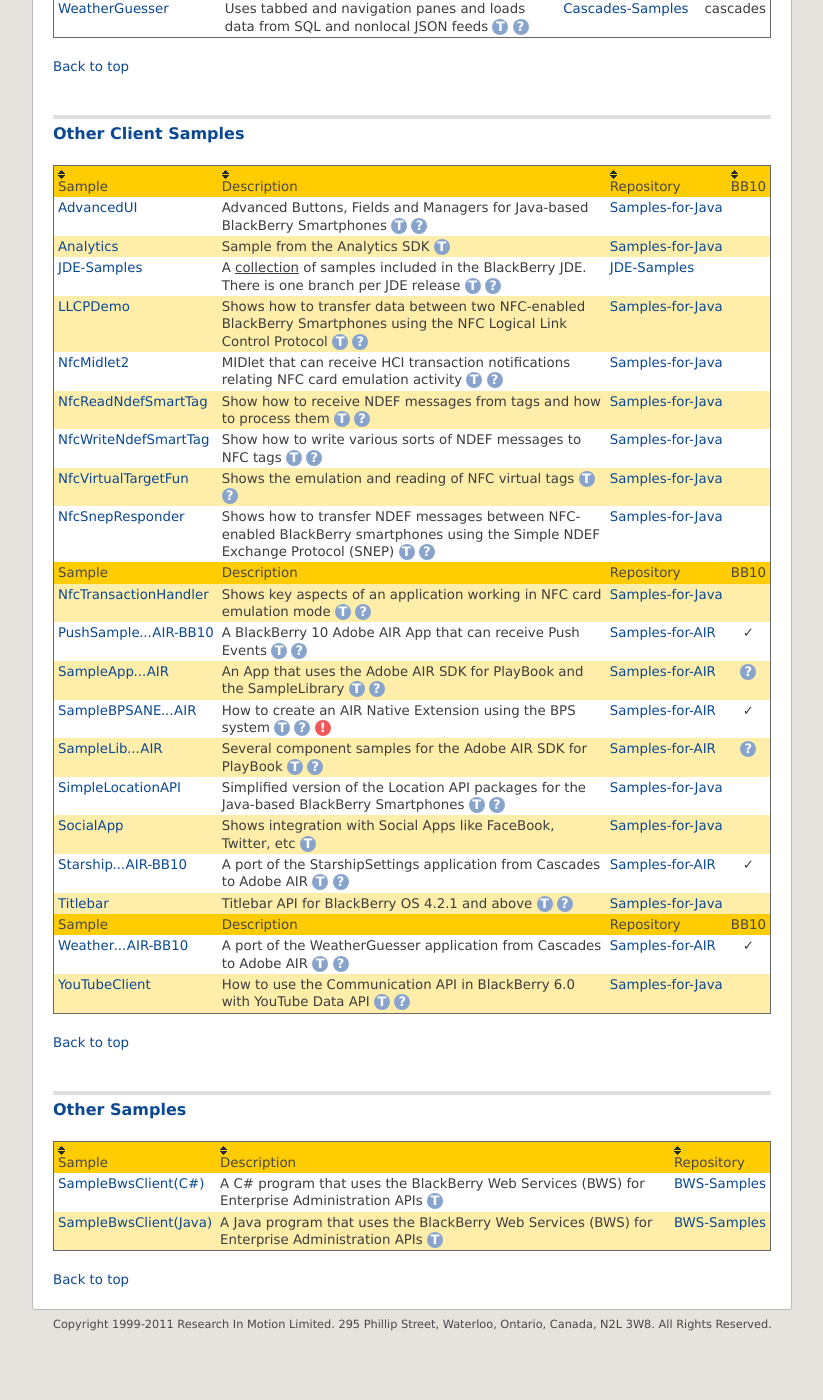
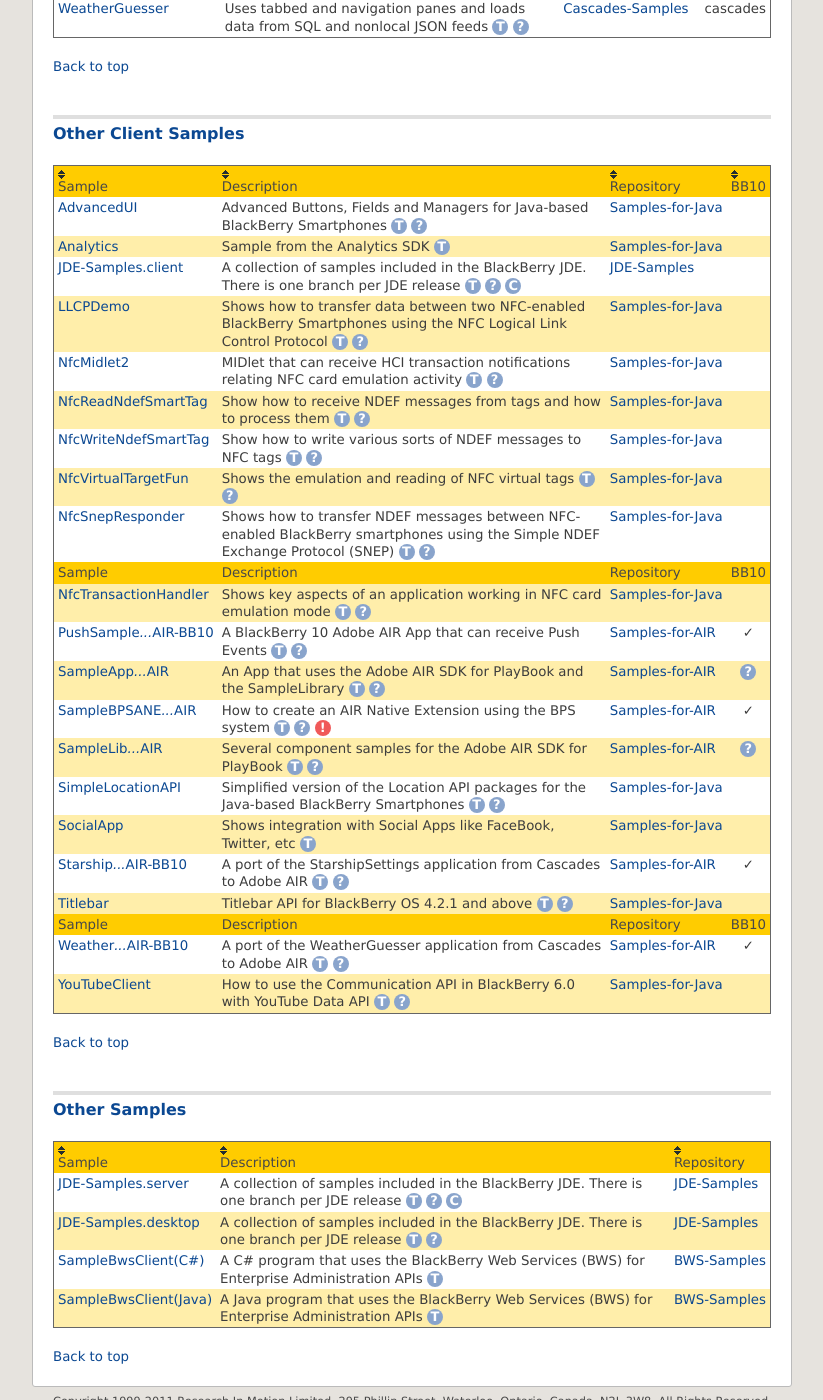
Before and after one commit to blackberry/Catalogs, a Jekyll site: the page built from All_Samples.md, in a window 1280 px wide and 1400 px high, scrolled down 2100 px. Shown: the whole window, without its empty margins (318-1141 px from the left). Built offline with Jekyll 4.4.1, drawn with Linux system fonts in a browser that asks for light colours; before the commit the page ends 3443 px from its top, so only the background shows below that.

Commit message:
Now supports collections of samples
Applied to JDE-Samples

```diff
--- a/All_Samples.json
+++ b/All_Samples.json
@@ -142,13 +142,31 @@
      "warning": "There is also an 'InvokeTarget2' application. We need to clarify the relationship between the two apps",
      "tags": [ "native", "client", "invocation", "bb10", "cascades" ]
  },
- "JDE-Samples": {
-     "desc": "A <span style='text-decoration:underline;'>collection</span> of samples included in the BlackBerry JDE.  There is one branch per JDE release",
-     "url": "https://github.com/blackberry/JDE-Samples",
+ "JDE-Samples.client": {
+     "desc": "A collection of samples included in the BlackBerry JDE.  There is one branch per JDE release",
+     "url": "https://github.com/blackberry/JDE-Samples/tree/master/com/rim/samples/device",
      "repo": "JDE-Samples",
      "repourl": "http://github.com/blackberry/JDE-Samples",
-     "note": "<p>For 7.1, there are 71 'device' samples and 10 'server' samples, as wel as several desktop samples</p>",
-     "tags": [ "java", "server", "client", "bbos" ]
+     "note": "<p>For 7.1, there are 71 'device' samples</p>",
+     "collection": "71",
+     "tags": [ "java", "client", "bbos" ]
+ },
+ "JDE-Samples.server": {
+     "desc": "A collection of samples included in the BlackBerry JDE.  There is one branch per JDE release",
+     "url": "https://github.com/blackberry/JDE-Samples/tree/master/com/rim/samples/server",
+     "repo": "JDE-Samples",
+     "repourl": "http://github.com/blackberry/JDE-Samples",
+     "note": "<p>For 7.1, there are 10 'server' samples, as wel as several desktop samples</p>",
+     "collection": "10",
+     "tags": [ "java", "server",  "bbos" ]
+ },
+ "JDE-Samples.desktop": {
+     "desc": "A collection of samples included in the BlackBerry JDE.  There is one branch per JDE release",
+     "url": "https://github.com/blackberry/JDE-Samples/tree/master/desktop",
+     "repo": "JDE-Samples",
+     "repourl": "http://github.com/blackberry/JDE-Samples",
+     "note": "<p>Companion to the client and server samples</p>",
+     "tags": [ "c++", "desktop" ]
  },
  "Kakel": {
      "desc": "Dynamic UI",
--- a/All_Samples.md
+++ b/All_Samples.md
@@ -31,6 +31,7 @@ There are <span id="stats-samplecount"><!-- dynamic content --></span> samples
 optionally annotated with
 <span class="question" tip="A list of 'tags' characterizing this sample">T</span>,
 <span class="question" tip="Extra details on the sample">?</span>
+<span class="question" tip="This entry stands for a collection of samples">C</span>
 and
 <span class="warning" tip="Issues to resolve">!</span> tooltips
 and organized into 4 tables.
--- a/js/All_Samples.js
+++ b/js/All_Samples.js
@@ -170,7 +170,10 @@ function parseRepoData(data,
 
 
 	// list of tags is ","-separated with additional "," at front and back
-	items.push('<tr class="samplerow" tags=",'+val.tags.join(",")+',">' +
+	items.push('<tr class="samplerow" '+
+		   'tags=",'+val.tags.join(",")+'," '+
+		   ( val.collection ? 'collection="'+val.collection+'" ' : '') +
+		   '>' +
 
 		   /* Start Row */
 
@@ -181,11 +184,15 @@ function parseRepoData(data,
 		   /* Description */
 		   '<td>' + val.desc +
 		   ( showTagsData
-		     ? ' <span class="question" left="yes" tip=",' + val.tags.join(", ") + ',">T</span>'
+		     ? ' <span class="question" left="yes" tip="' + val.tags.join(", ") + '">T</span>'
 		     : ''
 		   ) +
 		   ( ( val.note )
 		     ? ' <span class="question" tip="' + val.note + '">?</span>'
+		     : ''
+		   ) +
+		   ( ( val.collection )
+		     ? ' <span class="question" tip="This entry stands for a collection of ' + parseInt(val.collection) + ' samples">C</span>'
 		     : ''
 		   ) +
 		   ( ( val.warning )
@@ -271,7 +278,12 @@ $(document).ready(function(){
 	    /* add repos to allRepos */
 	    allRepos[val.repo] = val.repourl;
 
-	    sampleCount += 1; // count samples
+	    /* count but treat "collections" differently */
+	    if (val.collection) {
+		sampleCount += parseInt(val.collection);
+	    } else {
+		sampleCount += 1;
+	    }
 	});
 
 	/* Insert, sort and inject tags */
@@ -307,7 +319,11 @@ $(document).ready(function(){
 		// TagList is ","-separated with an extra "," at front and another at end
 		if ( $(this).attr("tags").indexOf(","+tag+",") >= 0 ) {
 
-		    narrowSampleCount += 1;
+		    if ( $(this).attr("collection") ) {
+			narrowSampleCount += parseInt($(this).attr("collection"));
+		    } else {
+			narrowSampleCount += 1;
+		    }
 		    $(this).show(); // the row...
 		    $(this).parents("div.dynContent").each(function(){
 			$(this).show(); // ... and the DIV it belongs to
```
